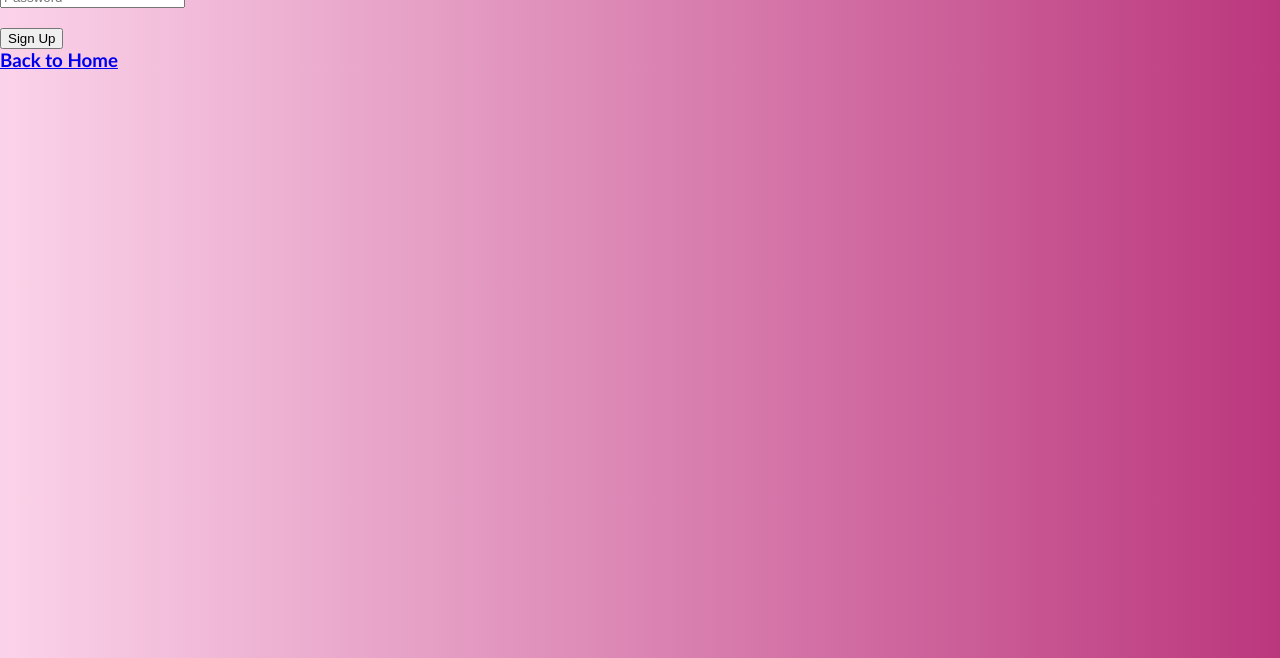
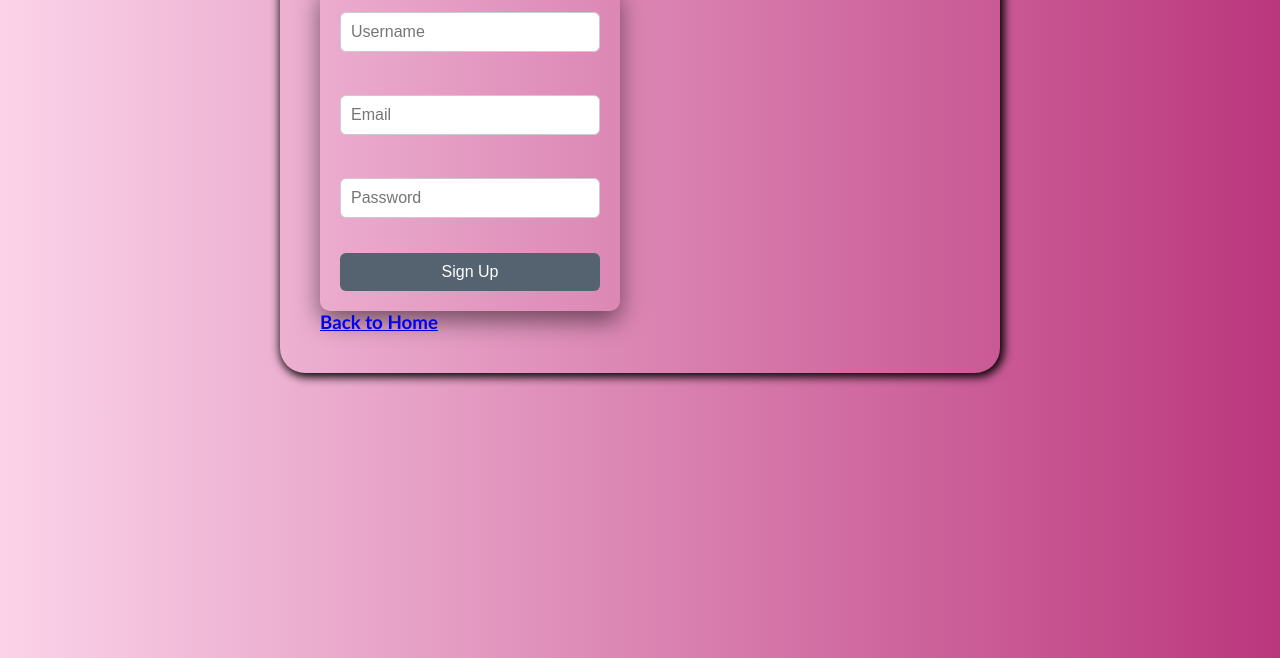
Before and after one commit to basilkhan1250/e-commerce, a plain HTML site: page signUp.html in a window 1280 px wide. Shown: the part 142-800 px from the top of the page. Drawn offline with Linux system fonts and the light colour scheme.

Commit message:
workin on it

```diff
--- a/signUp.html
+++ b/signUp.html
@@ -9,18 +9,21 @@
 </head>
 
 <body>
+
+    <div class="container">
         <h1>SignUp Page</h1>
 
-    <form onsubmit="signUp(event)">
+        <form class="form" onsubmit="signUp(event)">
             <input type="text" class="username" placeholder="Username" required /><br><br>
             <input type="email" class="email" placeholder="Email" required /><br><br>
             <input type="password" class="password" placeholder="Password" required /><br><br>
             <button type="submit">Sign Up</button>
         </form>
+        <p class="error"></p>
+        <h3><a href="./index.html">Back to Home</a></h3>
+    </div>
 
-    <p></p>
 
-    <h3><a href="./index.html">Back to Home</a></h3>
 
     <script src="app.js"></script>
 </body>
--- a/style.css
+++ b/style.css
@@ -184,7 +184,7 @@ body {
     display: block;
     border-radius: 25px;
     box-shadow: 2px 2px 10px 2px black;
-    height: 200px;
+    height: 100%;
 }
 
 
@@ -221,3 +221,43 @@ h1 {
 .btn:hover {
     background-color: rgb(205, 100, 205);
 }
+
+
+
+
+
+
+
+.form {
+    background: transparent;
+    padding: 20px;
+    border-radius: 10px;
+    box-shadow: 0 10px 25px rgba(0, 0, 0, 0.508);
+    width: 300px;
+}
+
+.form input {
+    width: 100%;
+    padding: 10px;
+    margin-top: 8px;
+    margin-bottom: 16px;
+    border: 1px solid #ccc;
+    border-radius: 6px;
+    font-size: 16px;
+}
+
+.form button {
+    width: 100%;
+    padding: 10px;
+    background-color: #556270;
+    color: white;
+    border: none;
+    border-radius: 6px;
+    font-size: 16px;
+    cursor: pointer;
+    transition: background 0.3s;
+}
+
+.form button:hover {
+    background-color: #FF6B6B;
+}
```
Lines whose indentation alone changed are shown as unchanged.
